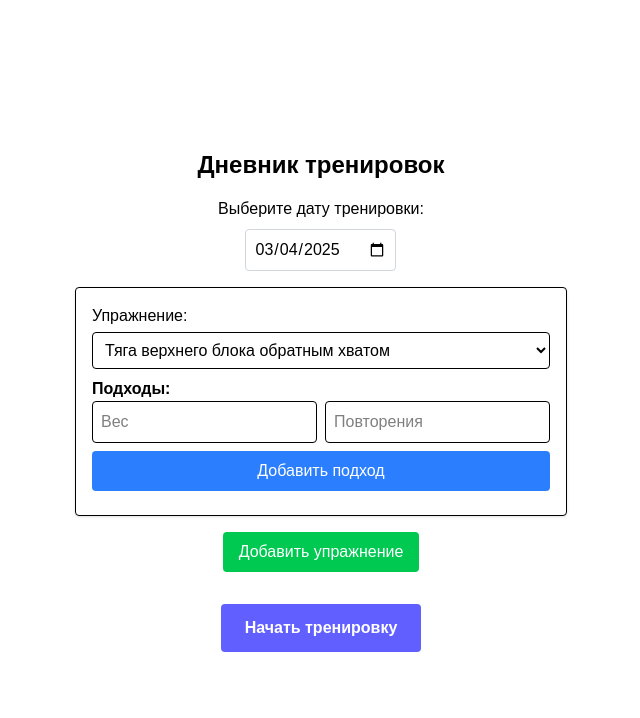
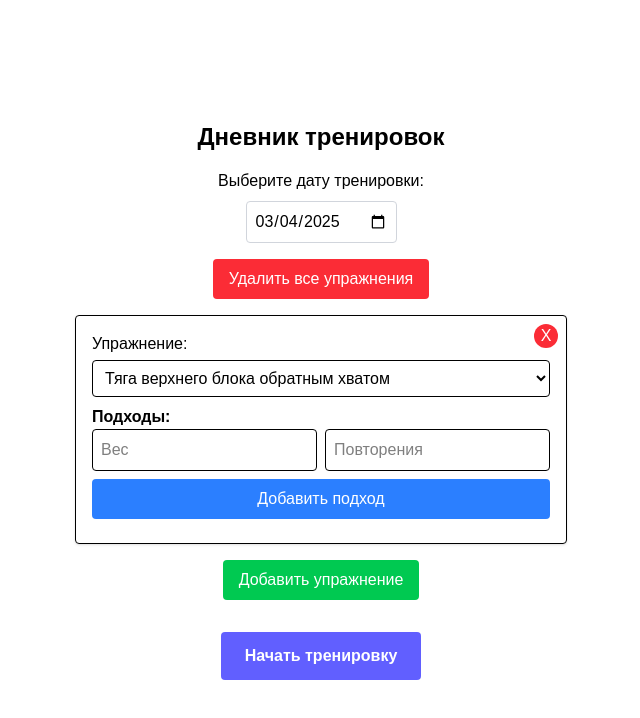
Before and after one commit to ivandavidyuk/workout-planner, a Next.js app: page / in a window 1280 px wide. Both pictures are taken after a click on the button "Добавить упражнение". Shown: the top 718 px of the page, without its empty margins (319-959 px from the left). Built offline with nearby package versions, Linux system fonts and the light colour scheme.

Commit message:
delete buttons added

```diff
--- a/app/page.tsx
+++ b/app/page.tsx
@@ -24,7 +24,10 @@ const HomePage = () => {
     new Date().toISOString().split("T")[0]
   );
   const [exerciseForms, setExerciseForms] = useState<ExerciseForm[]>([]);
-  const [user, setUser] = useState<{ first_name: string; last_name: string } | null>(null);
+  const [user, setUser] = useState<{
+    first_name: string;
+    last_name: string;
+  } | null>(null);
 
   // Загружаем сохраненные тренировки при монтировании компонента
   useEffect(() => {
@@ -126,13 +129,30 @@ const HomePage = () => {
       <div className="mb-4 flex flex-col justify-center items-center">
         <label className="block mb-2">Выберите дату тренировки:</label>
         <Calendar selectedDate={date} onDateChange={setDate} />
+        {exerciseForms.length > 0 && (
+          <button
+            className="bg-red-500 text-white px-4 py-2 rounded mt-4"
+            onClick={() => setExerciseForms([])}
+          >
+            Удалить все упражнения
+          </button>
+        )}
       </div>
 
       <div className="mb-4">
         {exerciseForms.map((form, index) => (
-          <div key={index} className="border p-4 mb-4 rounded shadow">
+          <div key={index} className="border p-4 mb-4 rounded shadow relative">
             <div className="mb-2">
               <label className="block mb-1">Упражнение:</label>
+              <button
+                className="absolute top-2 right-2 bg-red-500 text-white rounded-full w-6 h-6 flex items-center justify-center"
+                onClick={() => {
+                  const newForms = exerciseForms.filter((_, i) => i !== index);
+                  setExerciseForms(newForms);
+                }}
+              >
+                Х
+              </button>
               <select
                 value={form.exerciseId}
                 onChange={(e) =>
```
